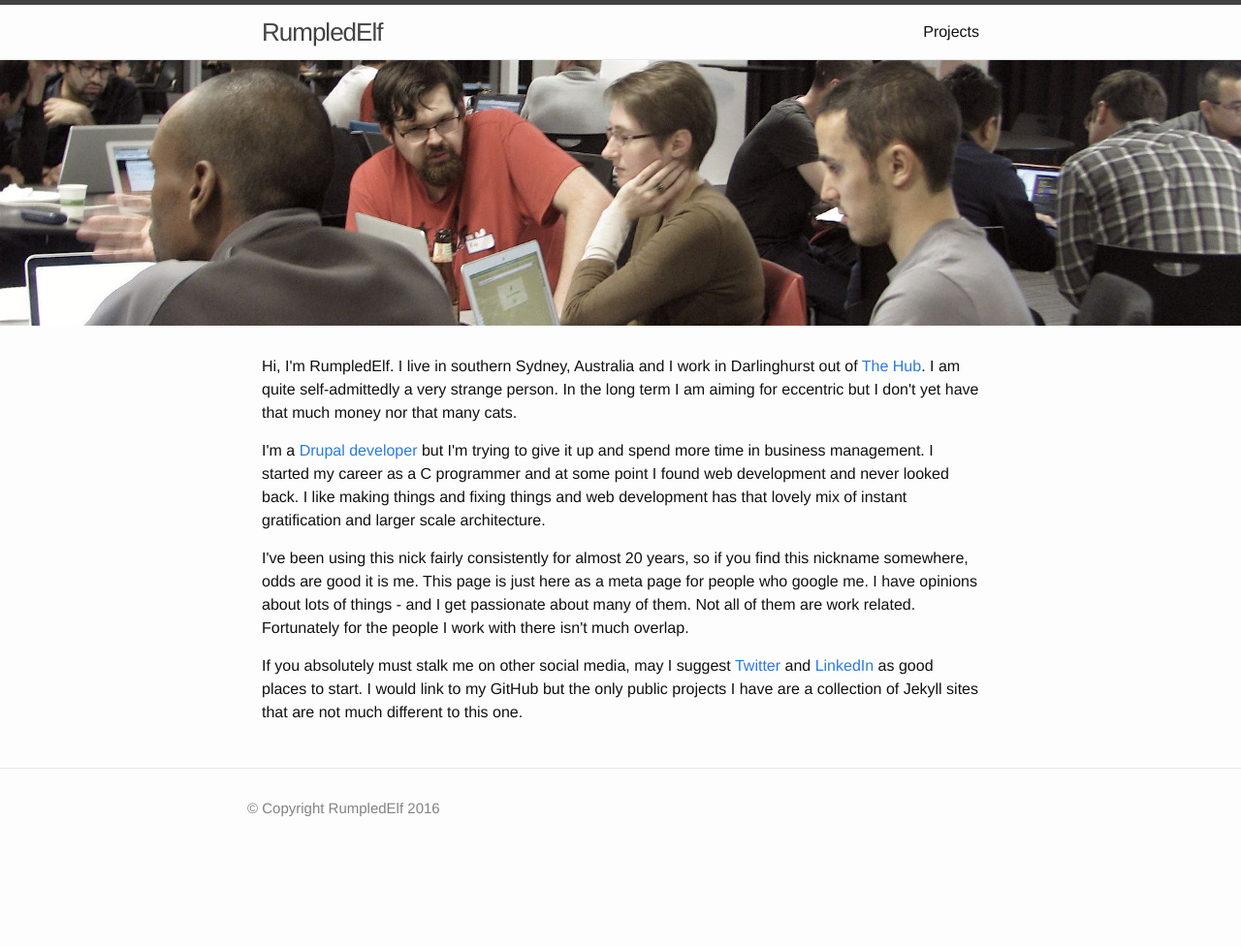
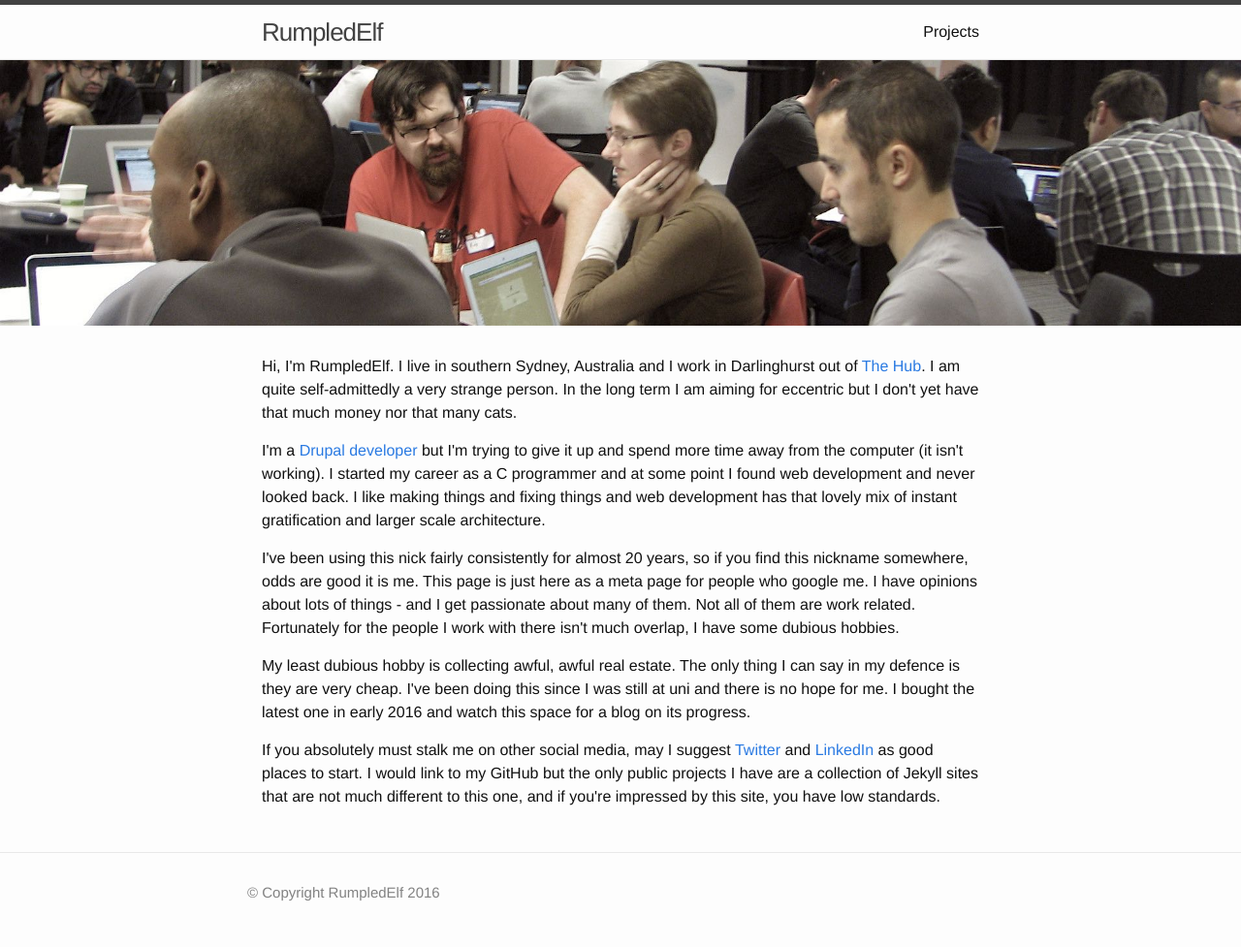
Before and after one commit to rumpledelf/rumpedelf, a Jekyll site: the page built from index.html, in a window 1280 px wide. Shown: the whole page at 97% size. Built offline with Jekyll 4.4.1, drawn with Linux system fonts in a browser that asks for light colours; before the commit the page ends 900 px from its top, so only the background shows below that.

Commit message:
Changed some words and stuff

```diff
--- a/index.html
+++ b/index.html
@@ -6,10 +6,12 @@ layout: default
 <p>
 Hi, I'm RumpledElf. I live in southern Sydney, Australia and I work in Darlinghurst out of <a href="http://www.hubaustralia.com">The Hub</a>. I am quite self-admittedly a very strange person. In the long term I  am aiming for eccentric but I don't yet have that much money nor that many cats.
 </p></p>
-I'm a <a href="https://www.drupal.org/u/rumpledelf">Drupal developer</a> but I'm trying to give it up and spend more time in business management. I started my career as a C programmer and at some point I found web development and never looked back. I like making things and fixing things and web development has that lovely mix of instant gratification and larger scale architecture.
+I'm a <a href="https://www.drupal.org/u/rumpledelf">Drupal developer</a> but I'm trying to give it up and spend more time away from the computer (it isn't working). I started my career as a C programmer and at some point I found web development and never looked back. I like making things and fixing things and web development has that lovely mix of instant gratification and larger scale architecture.
 </p></p>
-I've been using this nick fairly consistently for almost 20 years, so if you find this nickname somewhere, odds are good it is me. This page is just here as a meta page for people who google me. I have opinions about lots of things - and I get passionate about many of them. Not all of them are work related. Fortunately for the people I work with there isn't much overlap.
+I've been using this nick fairly consistently for almost 20 years, so if you find this nickname somewhere, odds are good it is me. This page is just here as a meta page for people who google me. I have opinions about lots of things - and I get passionate about many of them. Not all of them are work related. Fortunately for the people I work with there isn't much overlap, I have some dubious hobbies.
 </p><p>
-If you absolutely must stalk me on other social media, may I suggest <a href="https://twitter.com/RumpledElf">Twitter</a> and <a href="https://au.linkedin.com/in/stanleyr">LinkedIn</a> as good places to start. I would link to my GitHub but the only public projects I have are a collection of Jekyll sites that are not much different to this one.
+My least dubious hobby is collecting awful, awful real estate. The only thing I can say in my defence is they are very cheap. I've been doing this since I was still at uni and there is no hope for me. I bought the latest one in early 2016 and watch this space for a blog on its progress.
+</p></p>
+If you absolutely must stalk me on other social media, may I suggest <a href="https://twitter.com/RumpledElf">Twitter</a> and <a href="https://au.linkedin.com/in/stanleyr">LinkedIn</a> as good places to start. I would link to my GitHub but the only public projects I have are a collection of Jekyll sites that are not much different to this one, and if you're impressed by this site, you have low standards.
 </p>
 </div>
```
